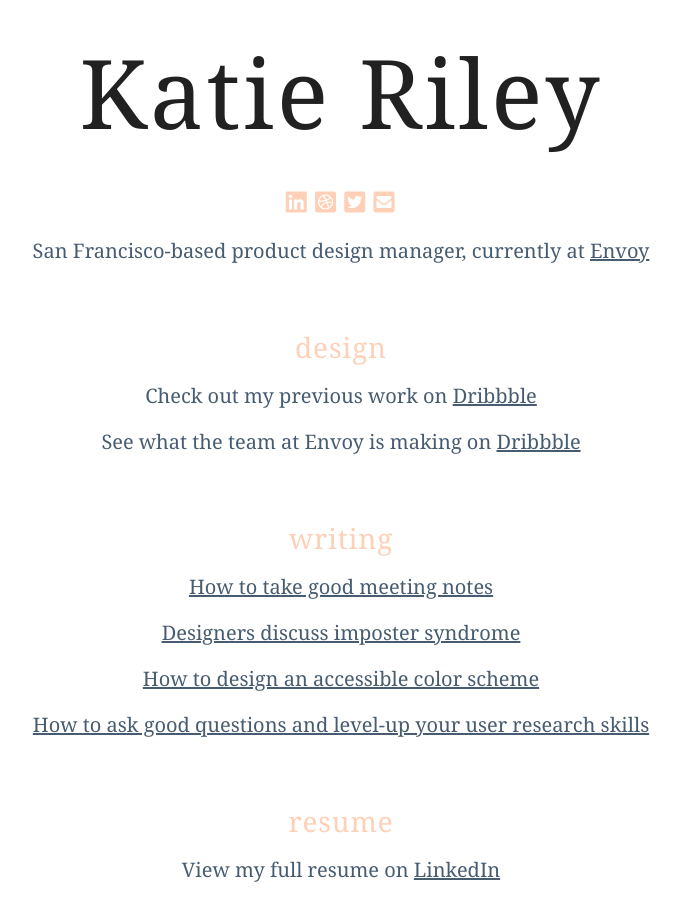
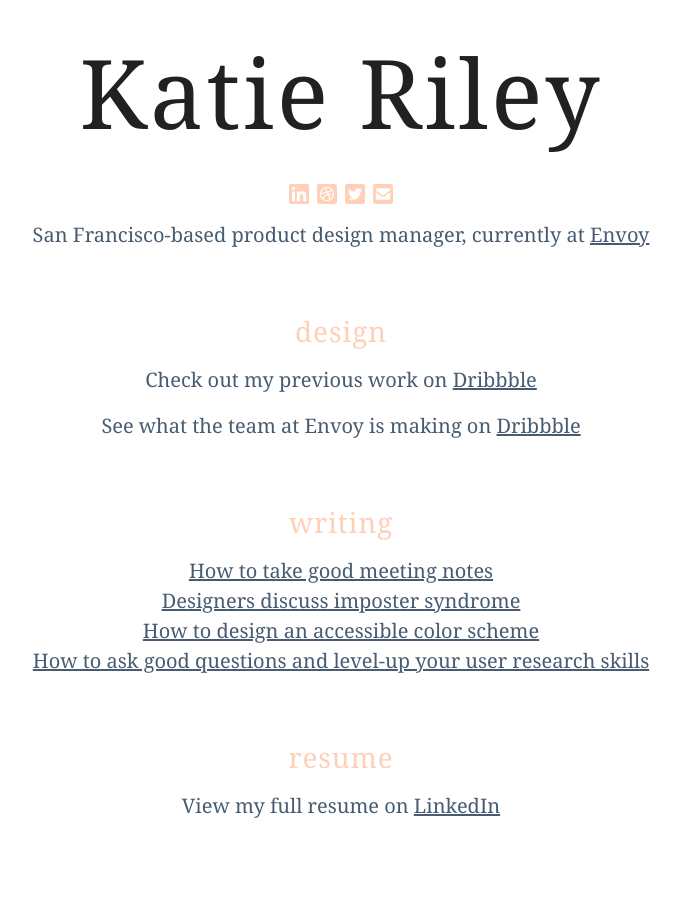
Before and after one commit to ohheyyeahthatsme/ohheyyeahthatsme.github.io, a plain HTML site: page index.html in a window 1280 px wide. Shown: the whole page, without its empty margins (299-980 px from the left). After the commit the page ends 885 px from the top, so only its background shows below. Drawn offline with Linux system fonts and the light colour scheme; a web font is replaced by a local one.

Commit message:
Change fontawesome to svgs.
Checked to ensure VoiceOver working properly on social links.

```diff
--- a/index.html
+++ b/index.html
@@ -16,7 +16,6 @@
 
   <!-- Fonts -->
   <link href="https://fonts.googleapis.com/css2?family=Calistoga&display=swap" rel="stylesheet">
-  <link href="https://use.fontawesome.com/releases/v5.0.1/css/all.css" rel="stylesheet">
 
   <!-- Favicons -->
   <link rel="apple-touch-icon" sizes="180x180" href="/apple-touch-icon.png?v=rMqE47AYXM">
@@ -27,21 +26,48 @@
   <meta name="msapplication-TileColor" content="#ffffff">
   <meta name="theme-color" content="#ffffff">
 
-  <title>Katie Riley, Product Designer</title>
+  <title>Katie Riley, product design manager</title>
   <meta name="viewport" content="width=device-width, initial-scale=1.0">
 </head>
 
-<body>
-  <header class="container center-align">
+<body class="center-align">
+  <header class="container">
     <h1>Katie Riley</h1>
   </header>
 
-  <main class="container center-align">
+  <main class="container">
 
     <section>
-      <p class="icons">
-        <a href="http://www.linkedin.com/in/katie-riley-99840316" target="_blank"><i class="fab fa-linkedin"></i></a> <a href="https://dribbble.com/katieriley" target="_blank"><i class="fab fa-dribbble-square"></i></a> <a href="https://twitter.com/katierileyco" target="_blank"><i class="fab fa-twitter-square"></i></a> <a href="mailto:katie@katieriley.co?subject=From%20your%20portfolio%20site"><i class="fas fa-envelope-square"></i></a>
-      </p>
+      <ul class="icons">
+        <li>
+          <a href="http://www.linkedin.com/in/katie-riley-99840316" target="_blank" aria-label="Visit Katie Riley's LinkedIn profile">
+            <svg width="20" height="20" xmlns="http://www.w3.org/2000/svg" viewBox="0 0 20 20" role="img" aria-hidden="true">
+              <path d="M18.571,0H1.424A1.434,1.434,0,0,0,0,1.442V18.558A1.434,1.434,0,0,0,1.424,20H18.571A1.439,1.439,0,0,0,20,18.558V1.442A1.439,1.439,0,0,0,18.571,0ZM6.045,17.143H3.08V7.6H6.049v9.545ZM4.562,6.3A1.719,1.719,0,1,1,6.281,4.576,1.72,1.72,0,0,1,4.562,6.3ZM17.156,17.143H14.192V12.5c0-1.107-.022-2.531-1.54-2.531-1.545,0-1.781,1.205-1.781,2.451v4.723H7.906V7.6H10.75V8.9h.04A3.122,3.122,0,0,1,13.6,7.362c3,0,3.558,1.977,3.558,4.549Z" fill="#fed0b7"/>
+            </svg>
+          </a>
+        </li>
+        <li>
+          <a href="https://dribbble.com/katieriley" target="_blank" aria-label="Visit Katie Riley's Dribbble profile">
+            <svg width="20" height="20" xmlns="http://www.w3.org/2000/svg" viewBox="0 0 20 20" role="img" aria-hidden="true">
+              <path d="M4.027,8.759A6.116,6.116,0,0,1,7.406,4.487,39.317,39.317,0,0,1,9.67,8.013,22.782,22.782,0,0,1,4.027,8.759ZM14.045,5.446A6.084,6.084,0,0,0,8.571,4.08a32.815,32.815,0,0,1,2.277,3.572A6.917,6.917,0,0,0,14.045,5.446ZM6.254,14.821a6.09,6.09,0,0,0,6.13.8A25.093,25.093,0,0,0,11.08,11a8.584,8.584,0,0,0-4.826,3.821Zm4.411-4.83c-.152-.348-.321-.692-.495-1.036A22.325,22.325,0,0,1,3.9,9.821c0,.063-.005.125-.005.188a6.091,6.091,0,0,0,1.567,4.08,9.466,9.466,0,0,1,5.2-4.1Zm1.558.728a26.032,26.032,0,0,1,1.183,4.348,6.1,6.1,0,0,0,2.616-4.089A8.9,8.9,0,0,0,12.223,10.719Zm-.906-2.161c.214.438.371.8.536,1.2a14.216,14.216,0,0,1,4.25.2,6.045,6.045,0,0,0-1.38-3.8A8.167,8.167,0,0,1,11.317,8.558ZM20,2.143V17.857A2.144,2.144,0,0,1,17.857,20H2.143A2.144,2.144,0,0,1,0,17.857V2.143A2.144,2.144,0,0,1,2.143,0H17.857A2.144,2.144,0,0,1,20,2.143ZM17.143,10A7.143,7.143,0,1,0,10,17.143,7.153,7.153,0,0,0,17.143,10Z" fill="#fed0b7"/>
+            </svg>
+          </a>
+        </li>
+        <li>
+          <a href="https://twitter.com/katierileyco" target="_blank" aria-label="Visit Katie Riley's Twitter profile">
+            <svg width="20" height="20" xmlns="http://www.w3.org/2000/svg" viewBox="0 0 20 20" role="img" aria-hidden="true">
+              <path d="M17.857,0H2.143A2.144,2.144,0,0,0,0,2.143V17.857A2.144,2.144,0,0,0,2.143,20H17.857A2.144,2.144,0,0,0,20,17.857V2.143A2.144,2.144,0,0,0,17.857,0ZM15.674,7.089c.009.125.009.255.009.38a8.273,8.273,0,0,1-8.33,8.33,8.3,8.3,0,0,1-4.5-1.312,6.358,6.358,0,0,0,.706.035A5.866,5.866,0,0,0,7.2,13.272,2.93,2.93,0,0,1,4.46,11.241a3.161,3.161,0,0,0,1.321-.053A2.928,2.928,0,0,1,3.438,8.313V8.277a2.92,2.92,0,0,0,1.321.37,2.922,2.922,0,0,1-1.3-2.437,2.887,2.887,0,0,1,.4-1.478A8.313,8.313,0,0,0,9.888,7.8a2.934,2.934,0,0,1,5-2.674,5.727,5.727,0,0,0,1.857-.706,2.923,2.923,0,0,1-1.286,1.612,5.832,5.832,0,0,0,1.688-.456A6.142,6.142,0,0,1,15.674,7.089Z" fill="#fed0b7"/>
+            </svg>
+          </a>
+        </li>
+        <li>
+          <a href="mailto:katie@katieriley.co?subject=From%20your%20portfolio%20site" aria-label="Email Katie Riley">
+              <svg width="20" height="20" xmlns="http://www.w3.org/2000/svg" viewBox="0 0 20 20" role="img" aria-hidden="true">
+              <path d="M17.857,0H2.143A2.142,2.142,0,0,0,0,2.143V17.857A2.142,2.142,0,0,0,2.143,20H17.857A2.142,2.142,0,0,0,20,17.857V2.143A2.142,2.142,0,0,0,17.857,0Zm-9.9,10.273C3.9,7.334,3.944,7.327,2.857,6.481V5.357A1.071,1.071,0,0,1,3.929,4.286H16.071a1.071,1.071,0,0,1,1.072,1.071V6.481c-1.088.846-1.046.853-5.1,3.792-.468.341-1.4,1.166-2.048,1.156C9.353,11.438,8.421,10.615,7.952,10.273Zm9.191-1.979v6.349a1.071,1.071,0,0,1-1.072,1.071H3.929a1.071,1.071,0,0,1-1.072-1.071V8.294c.623.481,1.488,1.126,4.255,3.134A5.281,5.281,0,0,0,10,12.857c1.2.006,2.278-.984,2.889-1.43C15.655,9.42,16.52,8.775,17.143,8.294Z" fill="#fed0b7"/>
+            </svg>
+          </a>
+        </li>
+      </ul>
 
       <p>
         San Francisco-based product design manager, currently at <a href="https://envoy.com/" target="_blank">Envoy</a>
--- a/resources/css/style.css
+++ b/resources/css/style.css
@@ -1,5 +1,10 @@
 * {
 	box-sizing: border-box;
+}
+
+img, svg {
+  display: block;
+  vertical-align: middle;
 }
 
 /* Font styles */
@@ -22,7 +27,7 @@ a {
 }
 
 a:hover,
-p.icons > a:hover {
+.icons > a:hover {
 	color: #DD4600;
 }
 
@@ -48,25 +53,27 @@ h2 {
 	text-transform: lowercase;
 }
 
-p.icons {
-	font-size: 1.5rem;
+.center-align {
+	text-align: center;
 }
 
-p.icons > a {
-	margin-right: 0.125rem;
-	text-decoration: none;
-	color: #FED0B7;
+.icons {
+	display: flex;
+	justify-content: center;
 }
 
-.center-align {
-	text-align: center;
+.icons > a {
+	text-decoration: none;
+}
+
+.icons > li {
+	margin: 0 .25rem;
 }
 
 
 /* Readable text */
 
-h1, h2, h3, h4, h5, h6, p, ul, li {
-	/*max-width: 36em;*/
+h1, h2, h3, h4, h5, h6, p, ul {
 	margin-bottom: 1rem;
 }
 
```
